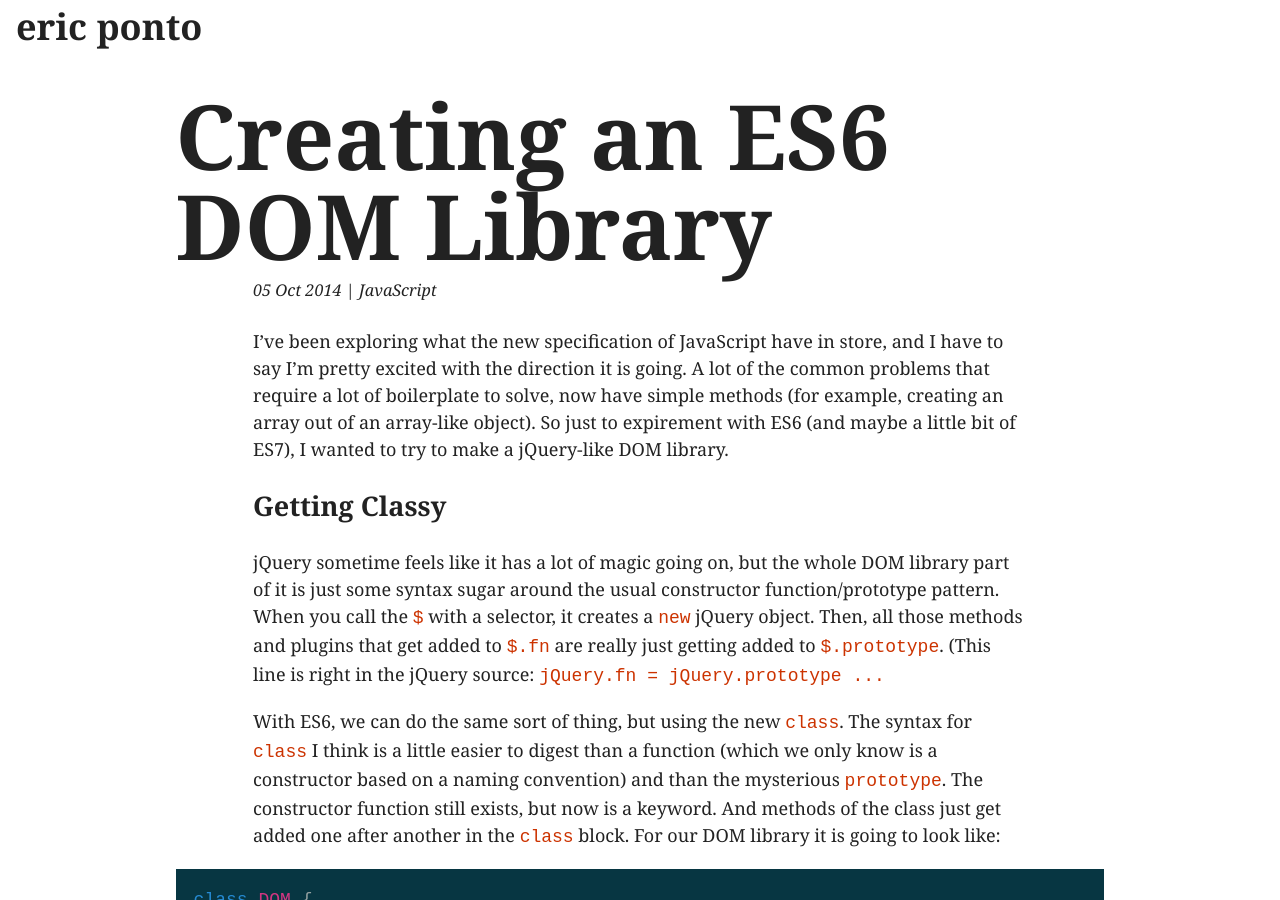
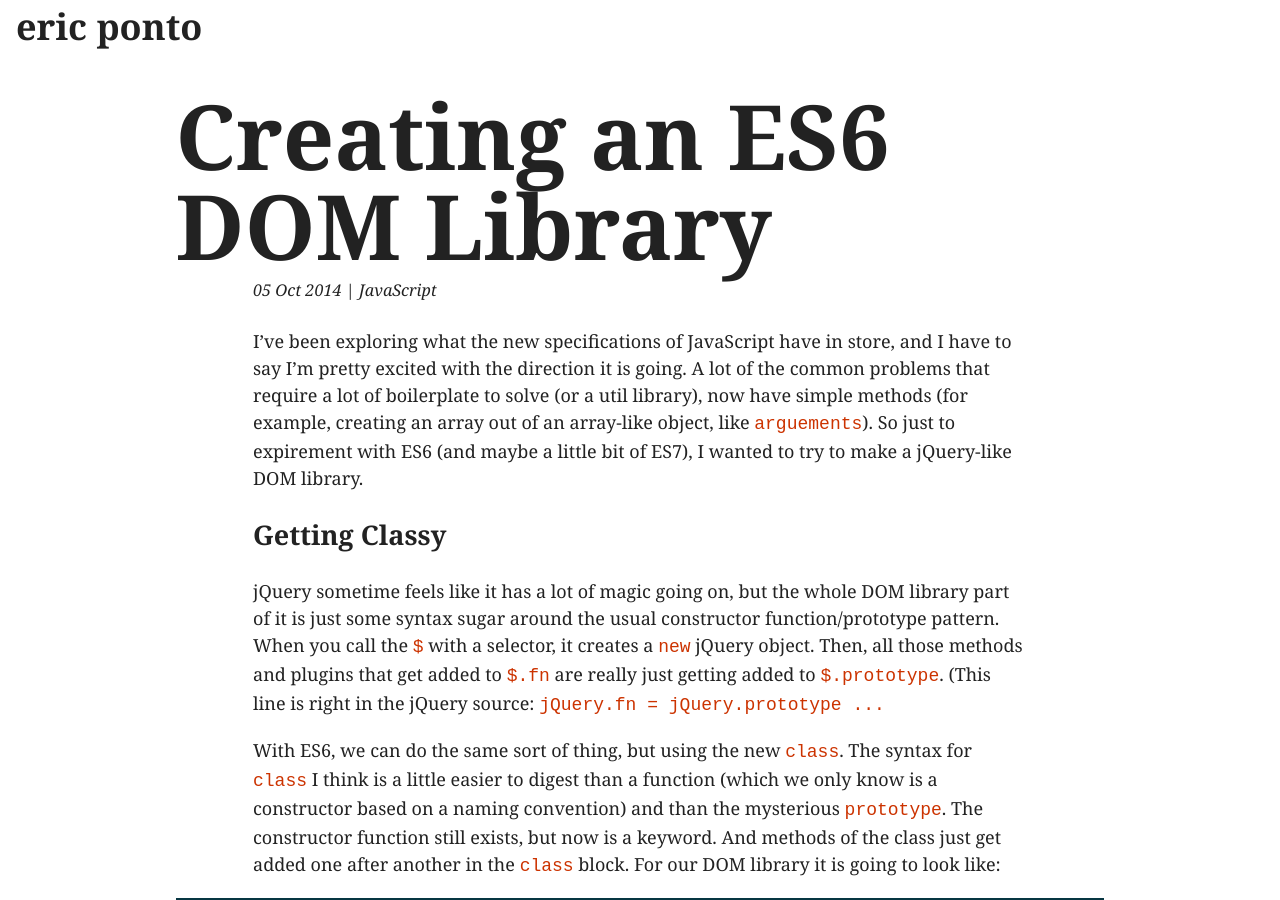
Before and after one commit to ericponto/ericponto.github.io, a Jekyll site: the page built from _posts/2014-10-05-es6-dom-library.md, in a window 1280 px wide and 900 px high. Built offline with Jekyll 4.4.1, drawn with Linux system fonts in a browser that asks for light colours; Markdown is read by kramdown in place of the engine named in the settings; comment, search, counter and statistics services are not loaded.

Commit message:
fixing a few typos

```diff
--- a/_posts/2014-10-05-es6-dom-library.md
+++ b/_posts/2014-10-05-es6-dom-library.md
@@ -5,7 +5,7 @@
   excerpt: ES6 and ES7 are making JavaScript even better. To expirement with some of the new features, let's look at how to write a jQuery-like DOM library.
 ---
 
-I've been exploring what the new specification of JavaScript have in store, and I have to say I'm pretty excited with the direction it is going. A lot of the common problems that require a lot of boilerplate to solve, now have simple methods (for example, creating an array out of an array-like object). So just to expirement with ES6 (and maybe a little bit of ES7), I wanted to try to make a jQuery-like DOM library.
+I've been exploring what the new specifications of JavaScript have in store, and I have to say I'm pretty excited with the direction it is going. A lot of the common problems that require a lot of boilerplate to solve (or a util library), now have simple methods (for example, creating an array out of an array-like object, like `arguements`). So just to expirement with ES6 (and maybe a little bit of ES7), I wanted to try to make a jQuery-like DOM library.
 
 ##Getting Classy
 jQuery sometime feels like it has a lot of magic going on, but the whole DOM library part of it is just some syntax sugar around the usual constructor function/prototype pattern. When you call the `$` with a selector, it creates a `new` jQuery object. Then, all those methods and plugins that get added to `$.fn` are really just getting added to `$.prototype`. (This line is right in the jQuery source: `jQuery.fn = jQuery.prototype ...`
```
